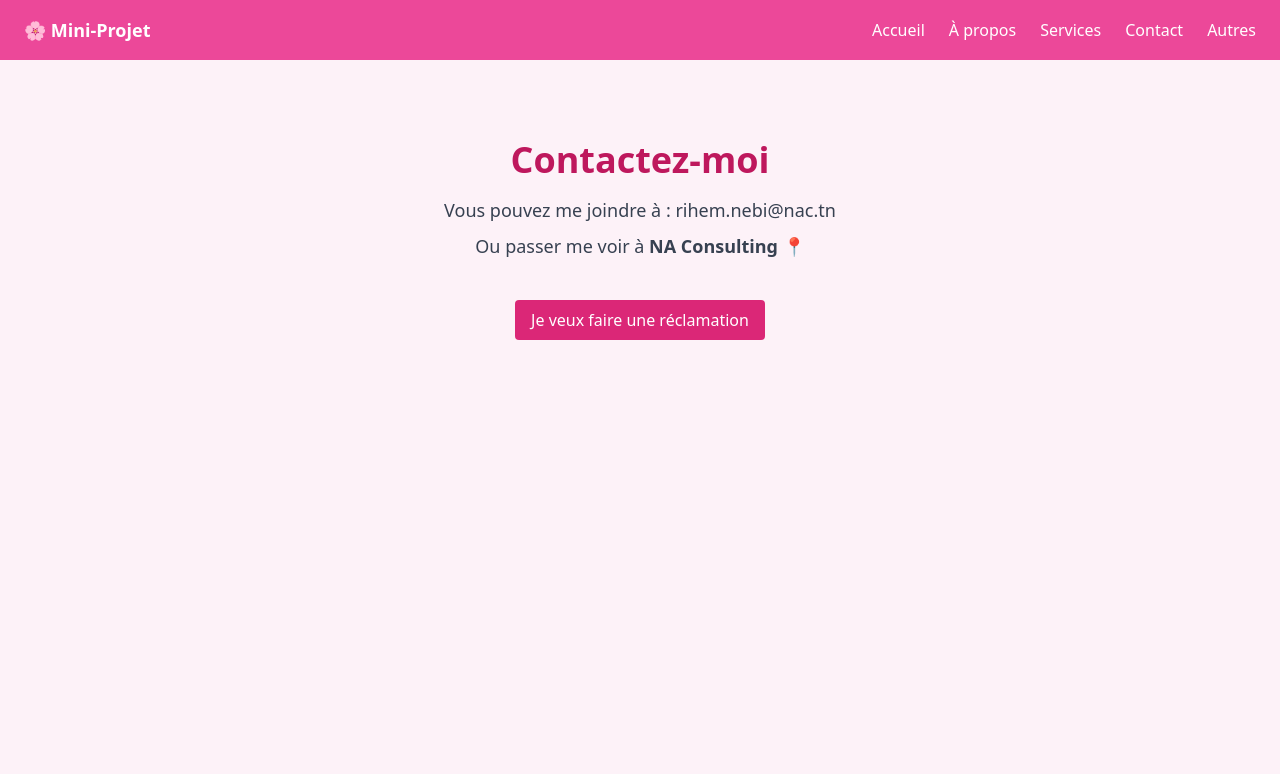
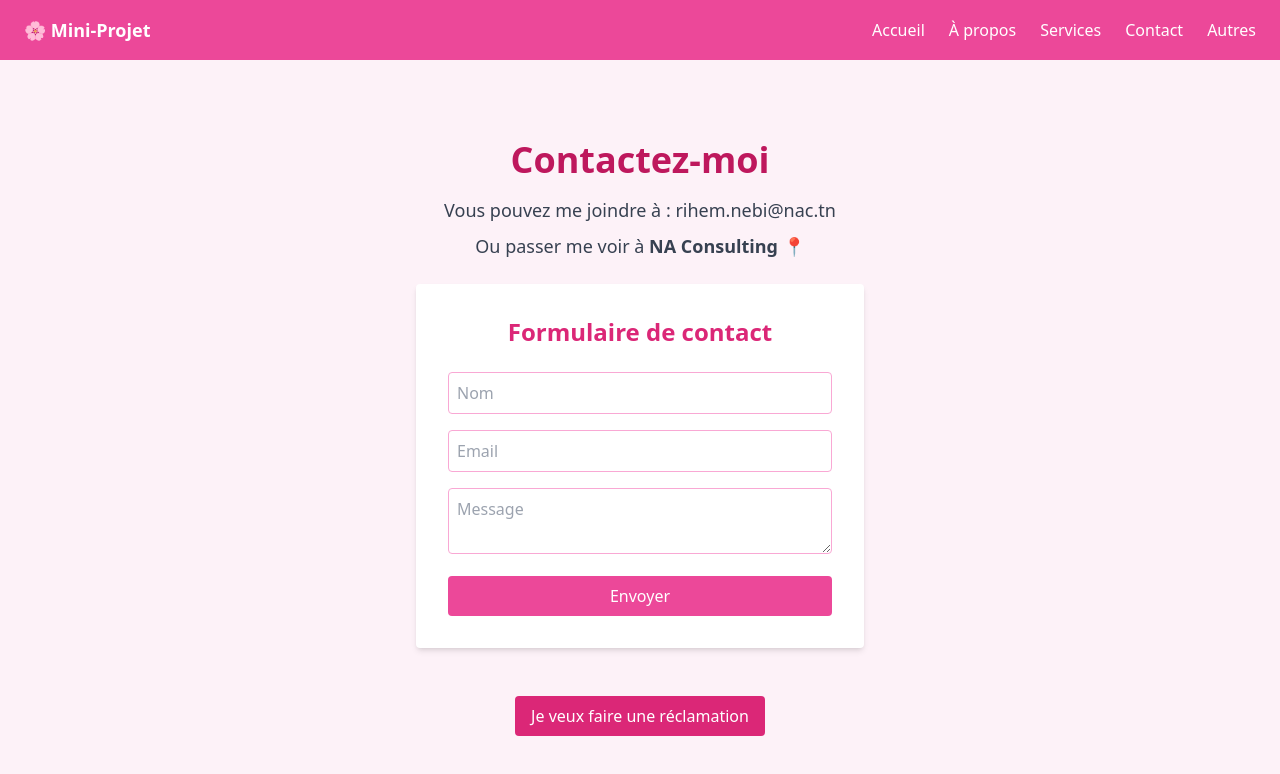
Before and after one commit to RihemNabi/first-next, a Next.js app: page /contact in a window 1280 px wide. Shown: the top 774 px of the page. Built offline with nearby package versions, Linux system fonts and the light colour scheme.

Commit message:
Ajout du formulaire de contact avec message de confirmation dynamique

```diff
--- /dev/null
+++ b/app/api/contact/route.js
@@ -0,0 +1,9 @@
+export async function POST(request) {
+  const body = await request.json();
+  console.log("Formulaire reçu :", body);
+
+  return new Response(JSON.stringify({ success: true }), {
+    status: 200,
+    headers: { "Content-Type": "application/json" },
+  });
+}
--- a/app/contact/page.jsx
+++ b/app/contact/page.jsx
@@ -1,5 +1,31 @@
+"use client";
 import Reclamation from "../../components/réclamation";
+import { useState } from "react";
+
 export default function ContactPage() {
+  const [submitted, setSubmitted] = useState(false);
+
+  const handleSubmit = async (e) => {
+    e.preventDefault();
+
+    const form = new FormData(e.target);
+    const data = {
+      name: form.get("name"),
+      email: form.get("email"),
+      message: form.get("message"),
+    };
+
+    const res = await fetch("/api/contact", {
+      method: "POST",
+      body: JSON.stringify(data),
+    });
+
+    if (res.ok) {
+      setSubmitted(true);
+      e.target.reset();
+    }
+  };
+
   return (
     <div className="min-h-screen bg-pink-50 flex flex-col items-center text-center p-6 pt-20">
       <h1 className="text-4xl font-bold text-pink-700 mb-4">Contactez-moi</h1>
@@ -11,7 +37,50 @@ export default function ContactPage() {
         Ou passer me voir à <span className="font-semibold">NA Consulting</span>{" "}
         📍
       </p>
-      <Reclamation />
+
+      <form
+        onSubmit={handleSubmit}
+        className="bg-white shadow-md rounded p-8 w-full max-w-md"
+      >
+        <h2 className="text-2xl font-bold mb-6 text-pink-600">
+          Formulaire de contact
+        </h2>
+        <input
+          type="text"
+          name="name"
+          placeholder="Nom"
+          required
+          className="w-full mb-4 p-2 border border-pink-300 rounded"
+        />
+        <input
+          type="email"
+          name="email"
+          placeholder="Email"
+          required
+          className="w-full mb-4 p-2 border border-pink-300 rounded"
+        />
+        <textarea
+          name="message"
+          placeholder="Message"
+          required
+          className="w-full mb-4 p-2 border border-pink-300 rounded"
+        />
+        <button
+          type="submit"
+          className="w-full bg-pink-500 text-white py-2 rounded hover:bg-pink-600"
+        >
+          Envoyer
+        </button>
+        {submitted && (
+          <p className="text-green-600 mt-4 text-center">
+            ✅ Message envoyé avec succès !
+          </p>
+        )}
+      </form>
+
+      <div className="mt-8 w-full max-w-2xl">
+        <Reclamation />
+      </div>
     </div>
   );
 }
```
